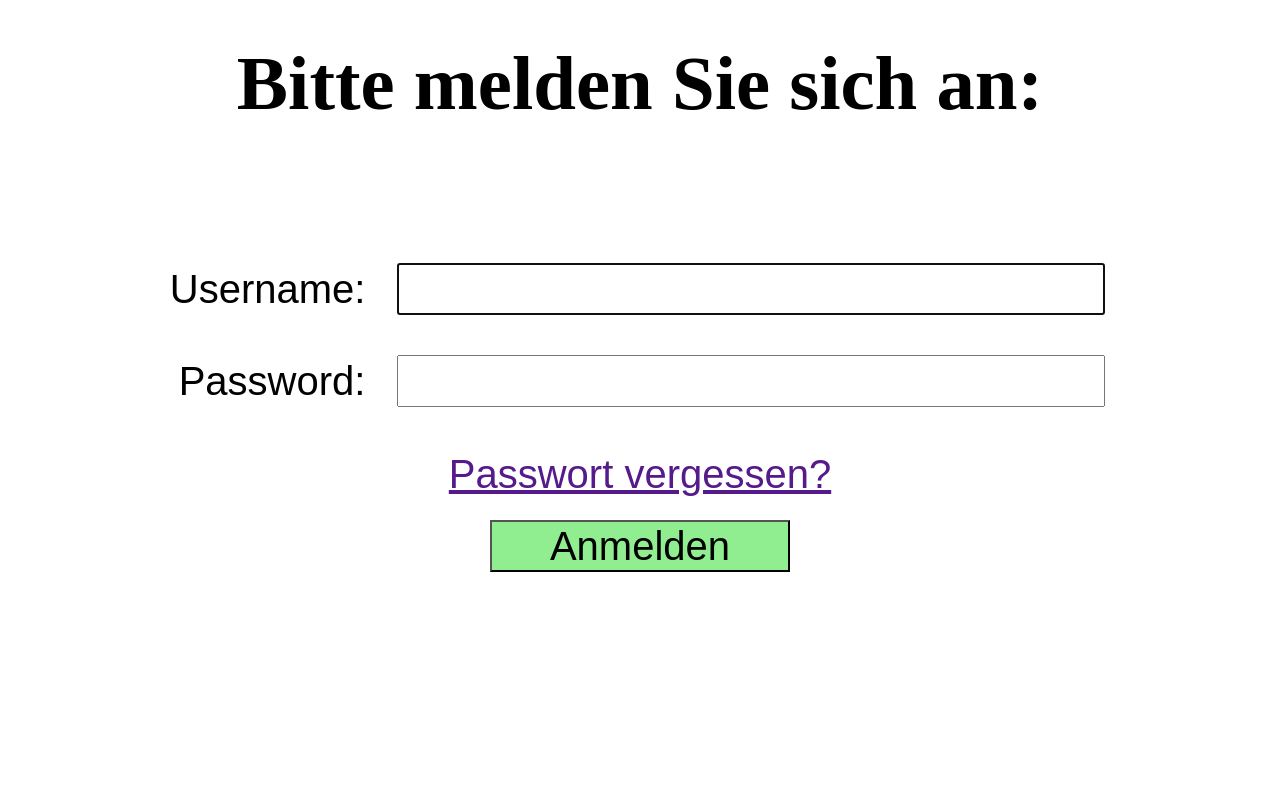
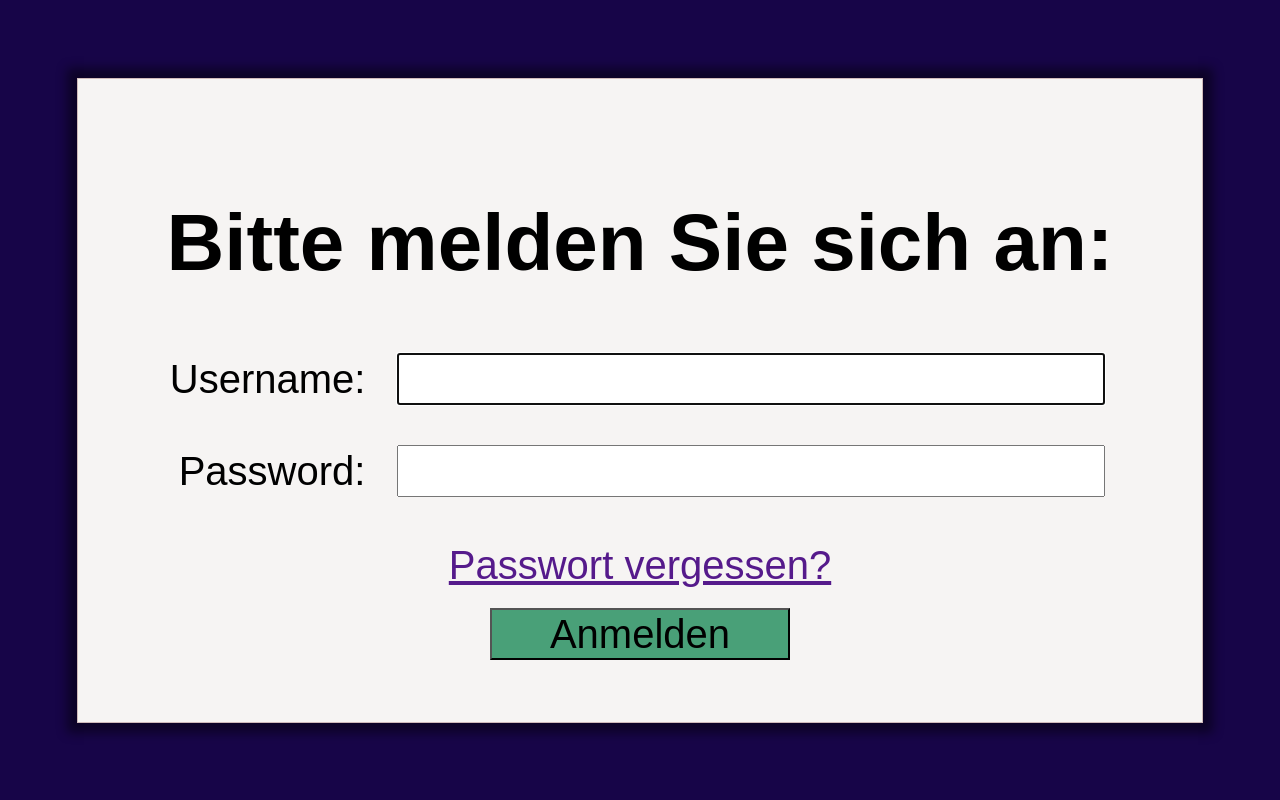
Before and after one commit to LegoStalin/koord-app-altenberge, a Django app: page /login/ in a window 1280 px wide. Run offline with Django 4.2, Linux system fonts and the light colour scheme.

Commit message:
minor changes user_login html&css

```diff
--- a/koordapp/main_app/static/css/style.css
+++ b/koordapp/main_app/static/css/style.css
@@ -1,7 +1,8 @@
 .page_title {
-  font-size: 6vw;
+  font-size: 4vw;
   font-weight: bold;
   margin: auto;
   margin-bottom: 2%;
-  margin-top: 5vh;
+  margin-top: 7vh;
+  height: 10vh;
 }
--- a/koordapp/main_app/static/css/user_verification/user_verification_style.css
+++ b/koordapp/main_app/static/css/user_verification/user_verification_style.css
@@ -1,5 +1,14 @@
 :root {
-  --button_color: lightgreen;
+  --button_color: #49a078;
+}
+/* für ab 1280-720px */
+@media only screen and (min-width: 1250px), (min-height: 700px) {
+  .page_title {
+    width: 1000px;
+    height: 70px;
+    font-size: 80px;
+    text-align: center;
+    margin-bottom: 5vh;
   }
   .form_container {
     display: flex;
@@ -7,21 +16,25 @@
   }
 
   .login_form {
-  padding: 5%;
+    padding: 62px;
     background-color: #fff;
     text-align: center;
     font: 40px "Arial";
+    box-shadow: 0px 0px 10px 10px rgba(0, 0, 0, 0.461);
+    border: solid 1px #d0bbbb;
+    width: 1000px;
+    margin: auto;
+    background-color: #f6f4f3;
   }
   .btn_login {
     width: 300px;
     margin: auto;
-  margin-top: 2%;
+    margin-top: 20px;
     background-color: var(--button_color);
   }
   .form_fields {
     margin: 5px 5px 5px 5px;
-  padding-left: 2vw;
-  padding-right: 2vw;
+    padding: 1px 2px 1px 2px;
   }
   /*
   form p input {
@@ -41,3 +54,12 @@ form p label {
     text-align: right;
     margin-right: 10px;
   }
+  #user_login {
+    display: flex;
+    justify-content: center;
+    align-items: center;
+    height: 100vh;
+    margin: auto;
+    background-color: rgb(23, 5, 72);
+  }
+}
--- a/koordapp/main_app/templates/user_verification/user_login.html
+++ b/koordapp/main_app/templates/user_verification/user_login.html
@@ -1,9 +1,9 @@
 {% extends 'base.html' %}
 {% block content %}
-<div class="form_container">
+<div id='user_login'>
+
+    <form method='post' class="login_form">{% csrf_token %}
         <h1 class='page_title'>Bitte melden Sie sich an:</h1>
-</div>
-<form method='post' class="login_form">{% csrf_token %}
         <div class="form_container">
             <span class="form_fields">{{form.as_p}}</span>
         </div>
@@ -12,5 +12,6 @@
             <input type='submit' class="btn_login" value='Anmelden'/>
         </div>
     </form>
+</div>
 
 {% endblock %}
```
Lines whose indentation alone changed are shown as unchanged.
